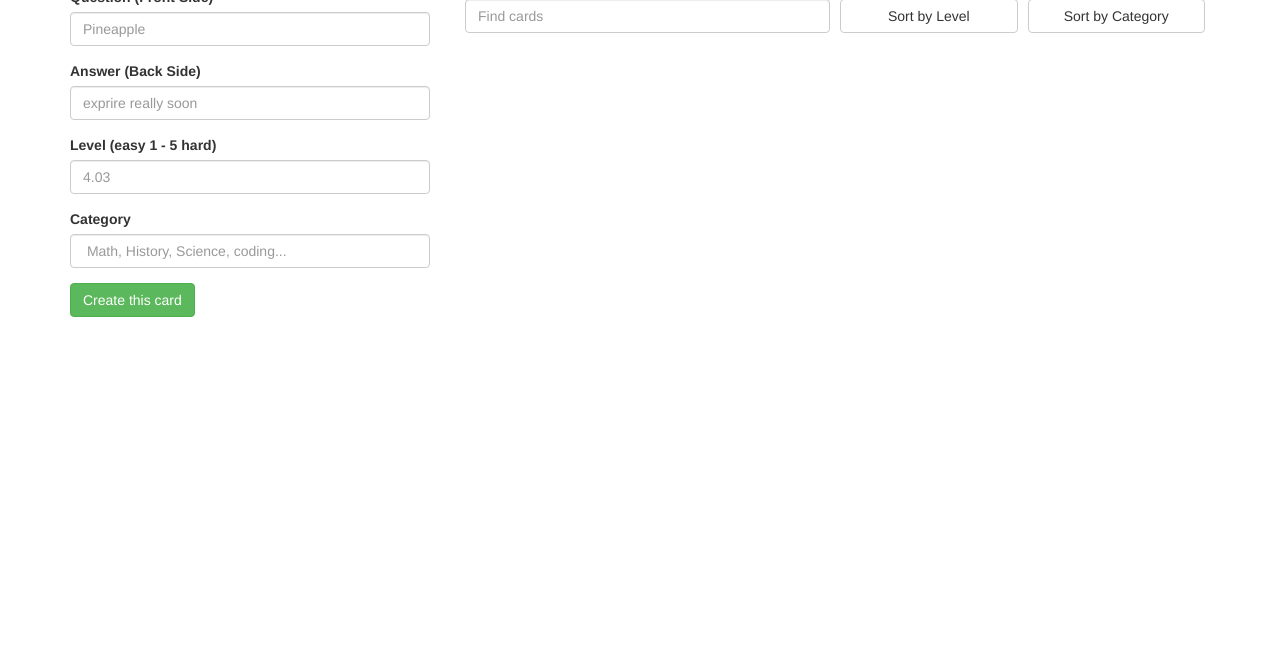
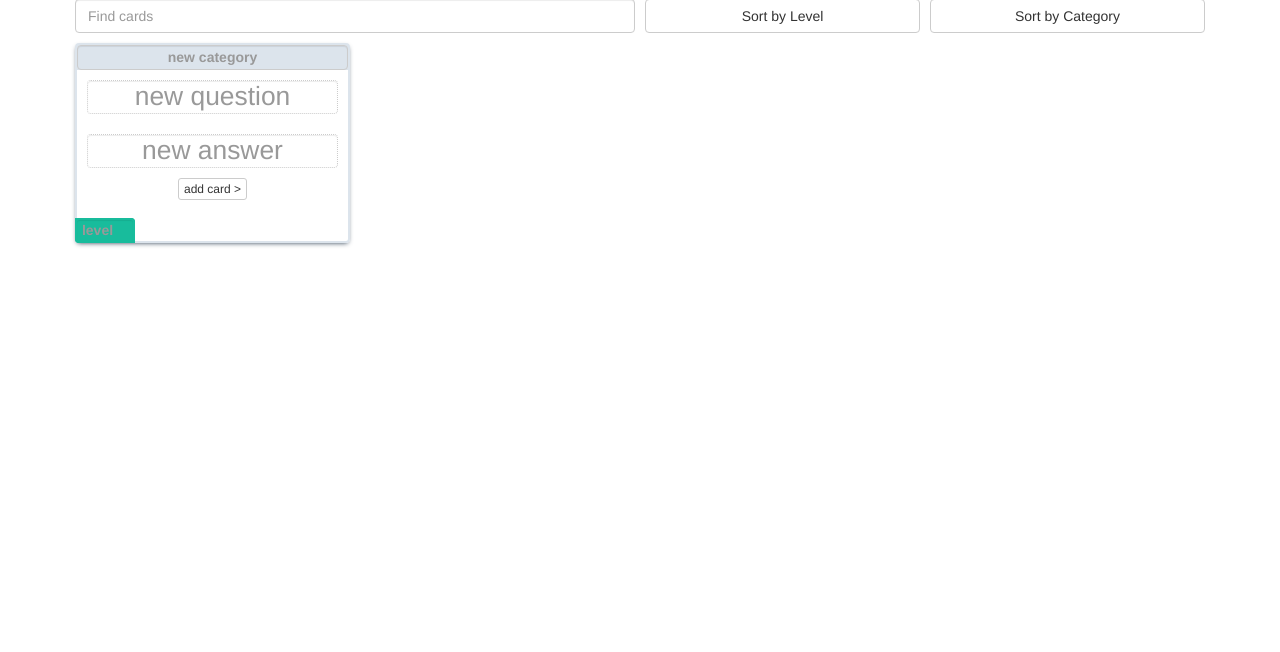
Before and after one commit to amazingandyyy/mongo-flashcard, a website: page public/views/index.html at #!/create in a window 1280 px wide. Shown: the part 148-800 px from the top of the page. Drawn offline with nearby package versions, Linux system fonts and the light colour scheme; some packages are replaced by stand-ins of ours; no server answers.

Commit message:
complete add

```diff
--- a/public/css/style.css
+++ b/public/css/style.css
@@ -14,7 +14,7 @@
     position: relative;
     transition: border-color ease-in-out .15s, box-shadow ease-in-out .15s;
     min-height: 200px;
-    min-width: 200px;
+    /*min-width: 200px;*/
     padding-top: 60px;
 }
 .card:hover {
@@ -46,3 +46,33 @@
     font-weight: 600;
     color: rgba(0, 0, 0, 0.5);
 }
+.card span.level input {
+background: none;
+max-height: 25px;
+text-align: center;
+color: white;
+border: 2px solid #18bc9c;
+padding-left: 1px;
+padding-right: 1px;
+}
+.card h3 input{
+    font-weight: 400;
+    text-align: center;
+    font-size: 1.1em;
+    border-style: dotted;
+    outline: none;
+    padding-left: 1px;
+    padding-right: 1px;
+}
+.card span.cate input {
+background: none;
+outline: none;
+max-height: 25px;
+color: rgba(0, 0, 0, 0.5);
+text-align: center;
+padding-left: 1px;
+padding-right: 1px;
+}
+.card.formCard {
+    padding-top: 15px;
+}
--- a/public/js/controllers.js
+++ b/public/js/controllers.js
@@ -12,12 +12,29 @@ app.controller('createCtrl', function($scope, Cards) {
 
     Cards.getAll()
         .then(function(cards) {
-            console.log('cards', cards);
-            $scope.cards = cards.data;
+            // console.log('cards', cards);
+            $scope.cards = cards.data.reverse();
         }, function(err) {
             console.log('err when get all cards: ', err);
-        })
-    //
+        });
+
+    $scope.addnewCard = () => {
+        console.log('$scope.newCard; ',$scope.newCard);
+        Cards.create($scope.newCard)
+            .then(function(res) {
+                console.log('card', res.data);
+                $scope.cards.unshift(res.data)
+                $scope.newCard = [];
+            }, function(err) {
+                console.log('err when get all cards: ', err);
+            })
+    }
+
+
+
+
+
+
     $scope.sortBy = (order) => {
         if ($scope.order === order) {
             $scope.order = `-${order}`;
@@ -27,11 +44,6 @@ app.controller('createCtrl', function($scope, Cards) {
             // document.getElementById(`${order}Scaret`).style.transform = "rotate(180deg)";
         }
     }
-    //
-    // $scope.addNewcard = () => {
-    //     $scope.cards.push($scope.newcard);
-    //     $scope.newcard = [];
-    // }
 
 });
 //
--- a/public/js/services.js
+++ b/public/js/services.js
@@ -6,4 +6,11 @@ app.service('Cards', function($http) {
     this.getAll = () => {
         return $http.get('/api/cards/');
     }
+    this.create = (newCard) => {
+        return $http({
+            method: 'POST',
+            url: '/api/cards/',
+            data: newCard
+        });
+    }
 });
--- a/public/views/create.html
+++ b/public/views/create.html
@@ -1,18 +1,18 @@
 <div class="row">
-    <div class="col-sm-4">
+    <!-- <div class="col-sm-3">
         <h2><i class="fa fa-plus-square-o" aria-hidden="true"></i> Create a card</h2>
         <form ng-submit="addnewCard()">
             <div class="form-group">
                 <label for="exampleInputEmail1">Question (Front Side)</label>
-                <input type="text" class="form-control" id="exampleInputEmail1" placeholder="Pineapple" ng-model="newCard.question" required>
+                <input type="text" class="form-control" id="exampleInputEmail1" placeholder="What's (9*5)+6" ng-model="newCard.question" required>
             </div>
             <div class="form-group">
                 <label for="exampleInputPassword1">Answer (Back Side)</label>
-                <input type="text" class="form-control" id="exampleInputPassword1" placeholder="exprire really soon" ng-model="newCard.answer">
+                <input type="text" class="form-control" id="exampleInputPassword1" placeholder="51" ng-model="newCard.answer">
             </div>
             <div class="form-group">
                 <label for="exampleInputPassword1">Level (easy 1 - 5 hard)</label>
-                <input type="number" class="form-control" id="exampleInputPassword1" placeholder="4.03" ng-model="newCard.level" required>
+                <input type="number" class="form-control" id="exampleInputPassword1" placeholder="1" ng-model="newCard.level" required>
             </div>
             <div class="form-group">
                 <label for="exampleInputPassword1">Category</label>
@@ -20,8 +20,8 @@
             </div>
             <button type="submit" class="btn btn-success">Create this card</button>
         </form>
-    </div>
-    <div class="col-sm-8">
+    </div> -->
+    <div class="col-sm-12">
         <h1><i class="fa fa-th-list" aria-hidden="true"></i> Cards</h1>
 
         <div class="col-sm-6 cardCol">
@@ -33,14 +33,23 @@
         <div class="col-sm-3 cardCol">
             <button class="btn btn-default btn-block" ng-click="sortBy('cate')" style="cursor: pointer;">Sort by Category</button>
         </div>
-
-        <div class="col-xs-12 col-sm-6 col-sm-4 cardCol" ng-repeat="card in cards | orderBy:order | filter:searchFilter track by $index" style="cursor: pointer;">
+        <div class="col-xs-6 col-sm-4 col-md-3 cardCol">
+            <form class="card formCard text-center" ng-submit="addnewCard()">
+                <span class="cate"><input type="text" class="form-control" placeholder="new category" ng-model="newCard.cate" required></span >
+                <h3><input type="text" class="form-control" placeholder="new question" ng-model="newCard.question" required></h3>
+                <h3><input type="text" class="form-control" placeholder="new answer" ng-model="newCard.answer" required></h3>
+                <span class="level"><input type="number" class="form-control" max="3" min="1"placeholder="level" value="level" ng-model="newCard.level" required></span>
+                <button type="submit" class="btn btn-default btn-xs">add card ></button>
+            </form>
+        </div>
+        <div class="col-xs-6 col-sm-4 col-md-3 cardCol" ng-repeat="card in cards | orderBy:order | filter:searchFilter track by $index" style="cursor: pointer;">
             <div class="card text-center">
                 <span class="cate">{{card.cate}}</span >
                 <h3>{{card.question}}</h3>
                 <span class="level">level{{card.level}}</span >
             </div>
         </div>
+
     </div>
 
     </div>
```
Also changed, not shown: routes/cards.js (+5 -5 lines). Lines whose indentation alone changed are shown as unchanged.
